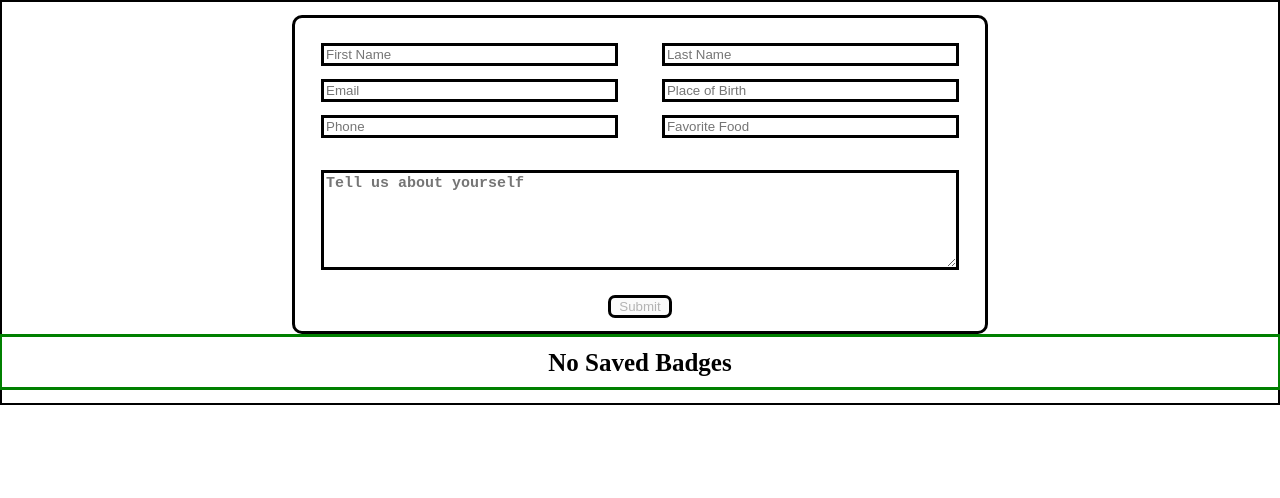
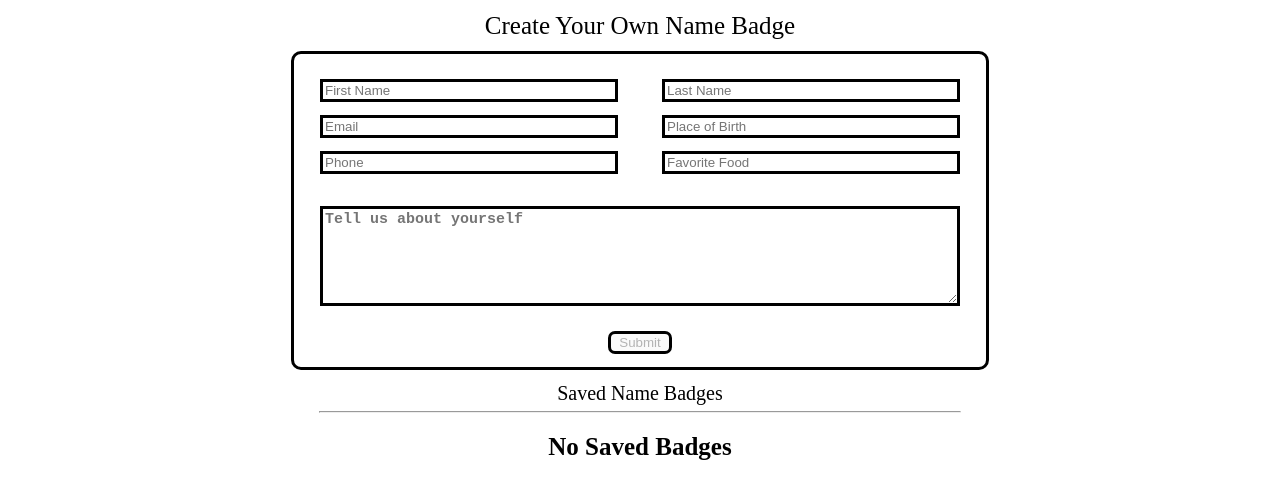
Before and after one commit to zacharybaca/name-badge, a React (Vite) app: page / in a window 1280 px wide. Shown: the top 498 px of the page. Built offline with nearby package versions, Linux system fonts and the light colour scheme.

Commit message:
added some changes

```diff
--- a/src/App.css
+++ b/src/App.css
@@ -4,5 +4,18 @@
     align-items: center;
     padding-top: 1%;
     padding-bottom: 1%;
-    border: 2px solid black;
 }
+
+#app-container h1 {
+    padding-bottom: 1%;
+    font-size: 25px;
+}
+
+#app-container h2 {
+    padding-top: 1%;
+    font-size: 20px;
+}
+
+#app-container hr {
+    width: 50%;
+}
--- a/src/App.jsx
+++ b/src/App.jsx
@@ -8,7 +8,10 @@ function App() {
 
   return (
     <div id="app-container">
+      <h1>Create Your Own Name Badge</h1>
       <BadgeForm save={setSavedBadges}/>
+      <h2>Saved Name Badges</h2>
+      <hr />
       <BadgeList savedBadges={savedBadges}/>
     </div>
   )
--- a/src/components/Badge.jsx
+++ b/src/components/Badge.jsx
@@ -2,9 +2,10 @@
 
 import "./badge.css";
 export default function Badge(props) {
+
     return (
     <div id="all-badges-container">
-        <header id="badge-header">Badge:</header>
+        <header id="badge-header" style={{backgroundColor: Number(props.itemNumber) % 2 === 0 ? "blue" : "red"}}>Badge:</header>
         <div id="badge-container">
             <div id="badge-name-container">
                 <p>Name: {`${props.badgeData.firstName} ${props.badgeData.lastName}`}</p>
--- a/src/components/BadgeList.jsx
+++ b/src/components/BadgeList.jsx
@@ -10,7 +10,7 @@ export default function BadgeList(props) {
                 {props.savedBadges.map((badge, index) => {
                     return (
                         <li key={index}>
-                            <Badge badgeData={badge}/>
+                            <Badge badgeData={badge} itemNumber={index}/>
                         </li>
                     )
                 })}
--- a/src/components/badge-list.css
+++ b/src/components/badge-list.css
@@ -19,7 +19,6 @@
     width: 100%;
     padding-bottom: 1%;
     padding-top: 1%;
-    border: 3px solid yellow;
 }
 
 #list-container ul li {
@@ -39,6 +38,5 @@ ul > li {
 }
 
 #list-container {
-    border: 3px solid green;
     width: 100%;
 }
```
